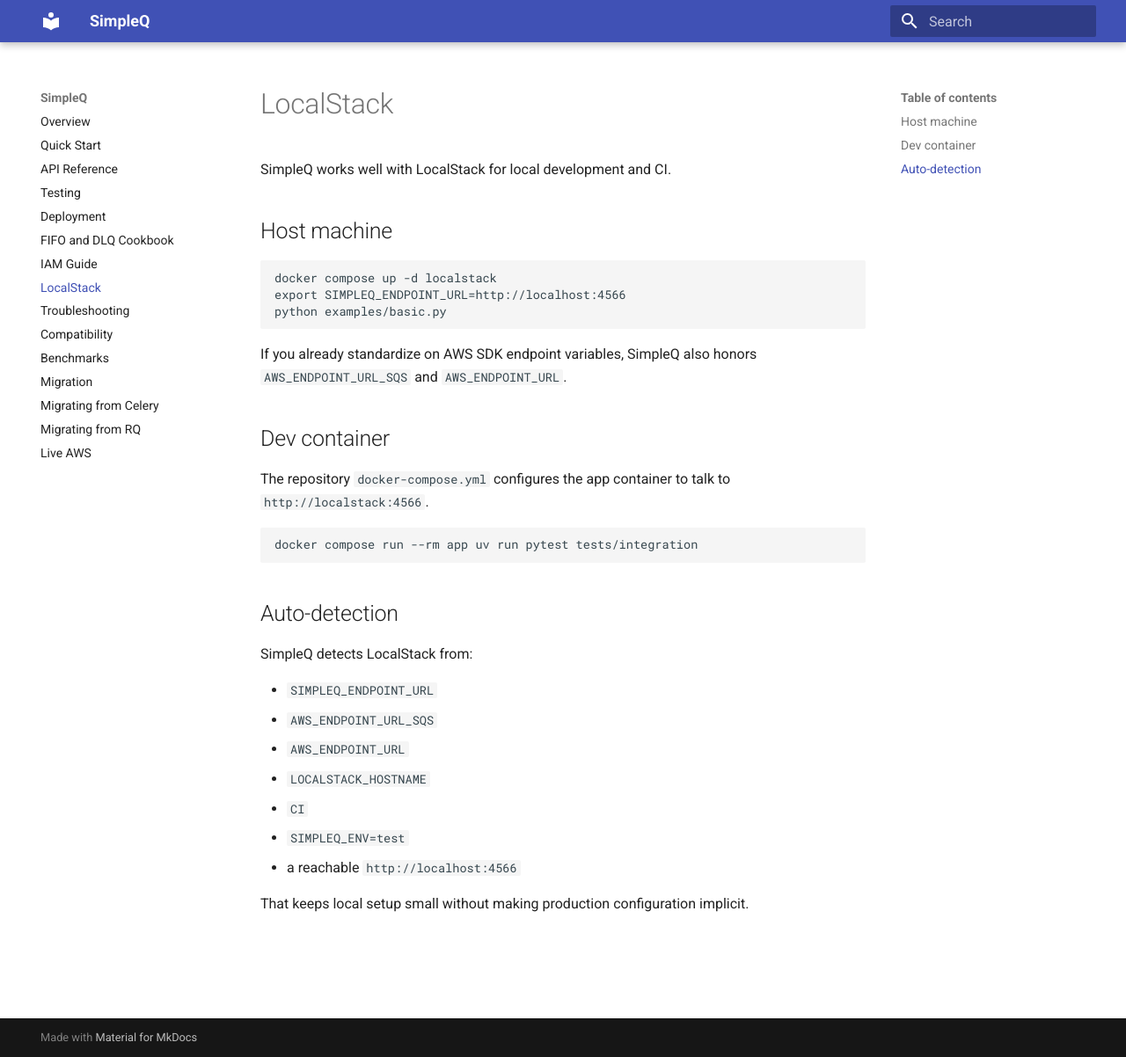
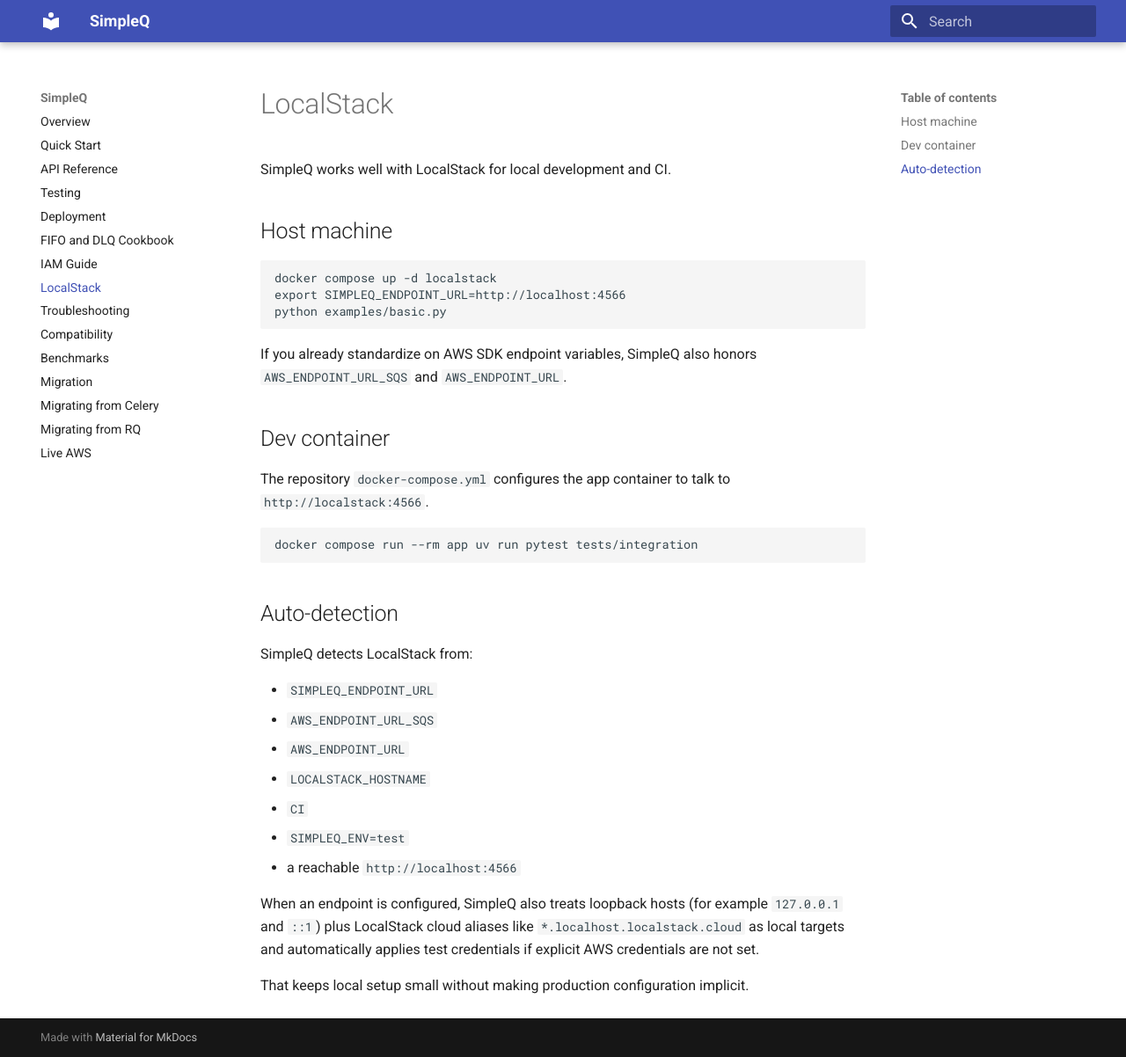
Before and after one commit to rdegges/simpleq, an MkDocs documentation site: the page built from docs/localstack.md, in a window 1280 px wide and 1202 px high. Shown: the whole window at 88% size. Built offline with MkDocs 1.6.1 and Material for MkDocs 9.7.7, drawn with Linux system fonts in a browser that asks for light colours; the version menu is left out.

Commit message:
Improve local endpoint credential detection for LocalStack aliases
- Fix uses_local_credentials to recognize loopback IP endpoints, including IPv6 (::1), via ipaddress loopback checks.

- Add support for LocalStack cloud host aliases (*.localhost.localstack.cloud) so zero-config local usage works without explicit AWS credentials.

- Add regression tests covering new hostname/IP patterns and document behavior in docs/localstack.md.

```diff
--- a/docs/localstack.md
+++ b/docs/localstack.md
@@ -33,4 +33,9 @@
 - `SIMPLEQ_ENV=test`
 - a reachable `http://localhost:4566`
 
+When an endpoint is configured, SimpleQ also treats loopback hosts (for example
+`127.0.0.1` and `::1`) plus LocalStack cloud aliases like
+`*.localhost.localstack.cloud` as local targets and automatically applies test
+credentials if explicit AWS credentials are not set.
+
 That keeps local setup small without making production configuration implicit.
```
Also changed, not shown: 2 other files.
